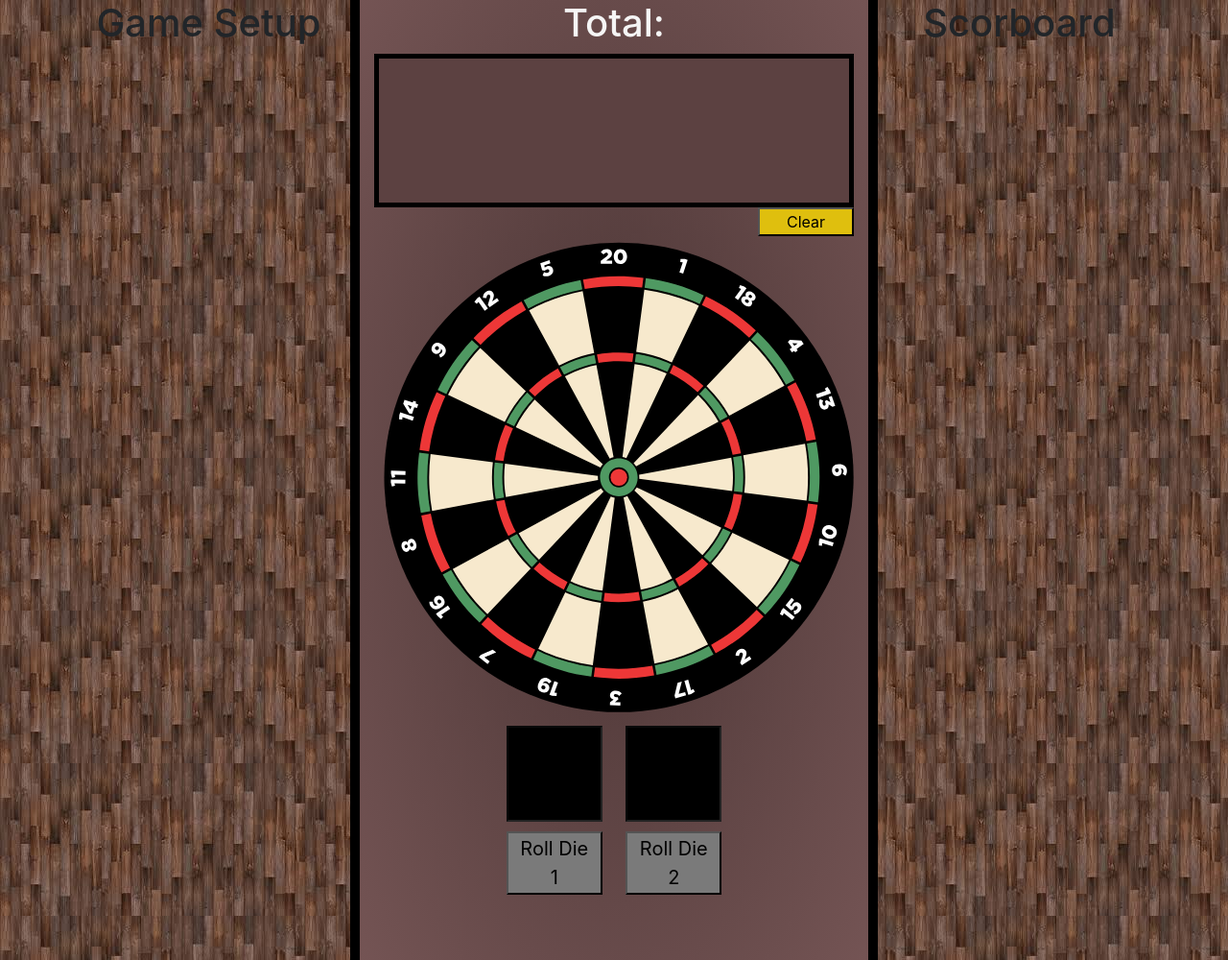
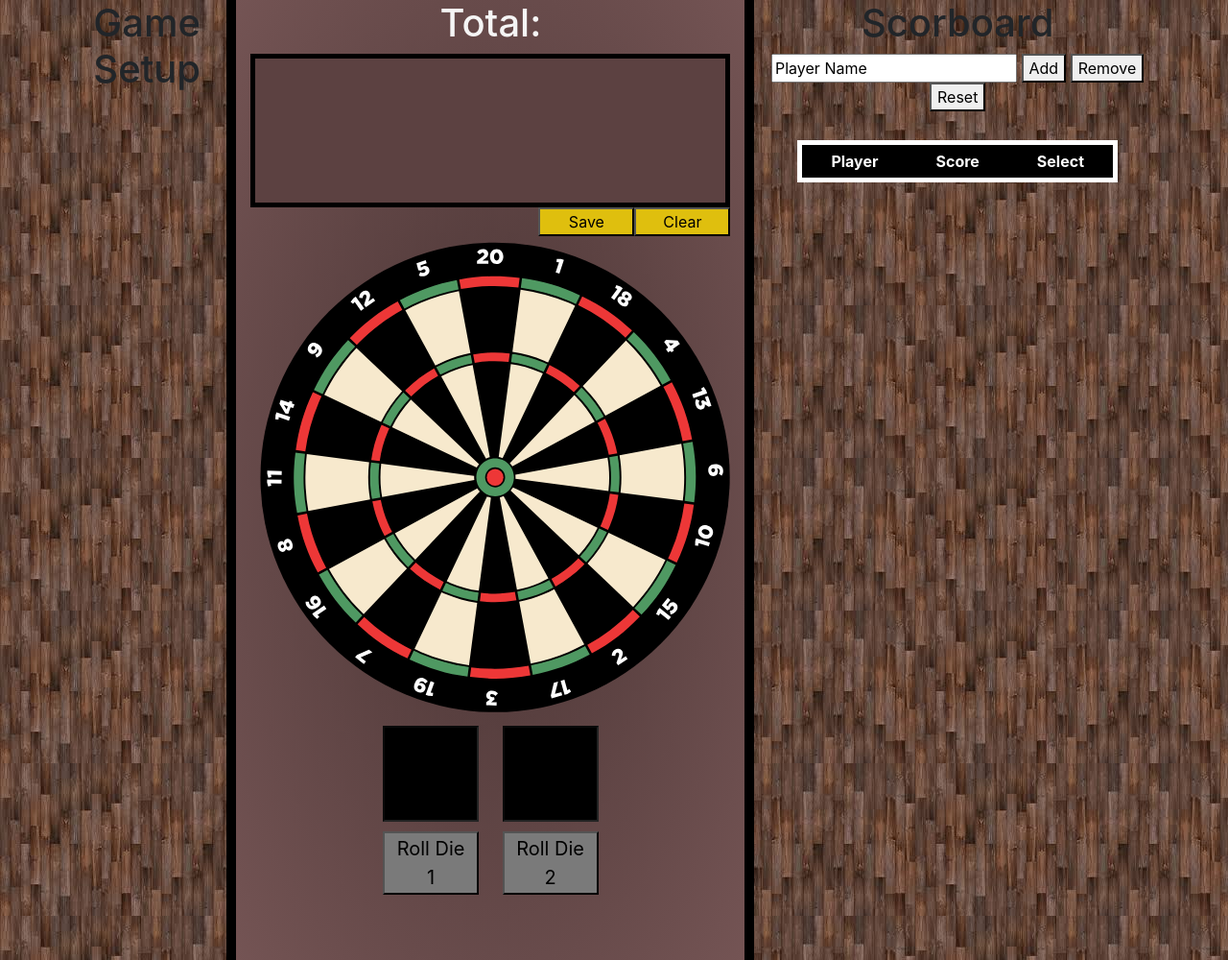
Before and after one commit to jsmit242/Dart-Calculator, a plain HTML site: page index.html in a window 1280 px wide. Shown: the whole page at 96% size. Drawn offline with nearby package versions, Linux system fonts and the light colour scheme.

Commit message:
Created player scoreboard, everything works

```diff
--- a/app.js
+++ b/app.js
@@ -1,4 +1,5 @@
 var sum = 0;
+var playerNumber = 1;
 
 // seizure mode
 var count = [0];
@@ -28,7 +29,7 @@ var color3Rate = .12*colorAllRate;
 var color4Rate = .3*colorAllRate;
 var color5Rate = .1*colorAllRate;
 var color6Rate = .8*colorAllRate;
-var fadeRate = .5;
+var fadeRate = 0.5;
 var seizureMode = false;
 
 function updateValue(wedgeValue){
@@ -59,19 +60,23 @@ function rollDice(dice){
 
 // roll dice on enter
 document.onkeydown = function(e){
-    console.log(e.keyCode)
-    if(e.keyCode == 13){
+    if(e.keyCode == 49){
       rollDice(1);
-      rollDice(2);
+    }
+    else if(e.keyCode == 50){
+        rollDice(2);
+    }
+    else if(e.keyCode == 13){
+        addPlayer();
     }
     else if(e.keyCode == 83 && seizureMode == false){
         console.log("Seizure Mode activated");
-        setInterval(colorFade, fadeRate);
+        var seizure = setInterval(colorFade, fadeRate);
         seizureMode = true;
     }
     else if(e.keyCode == 83 && seizureMode == true){
         console.log("Seizure Mode deactivated");
-        clearInterval(colorFade);
+        clearInterval(seizure);
         seizureMode = false;
         revertSeizureMode();
     }
@@ -80,8 +85,6 @@ document.onkeydown = function(e){
  function revertSeizureMode() {
     document.getElementById("dartboard-column").style.backgroundImage = "radial-gradient(rgba(73, 52, 52, 0.986),rgb(116, 84, 84))";
     document.getElementById("all").style.backgroundImage = "url(\"woodBackground.jpeg\")"
-
-
  }
 
  function colorFade(){
@@ -177,3 +180,74 @@ document.onkeydown = function(e){
     document.getElementById("all").style.backgroundImage =  "linear-gradient(90deg, rgb(" + color4 + ", " + color3 + ", " + color2 + "), rgb(" + color5 + ", " + color6 + ", " + color1 + ")";
 
 }
+
+function selectText(id) {
+    console.log(id)
+    const input = document.getElementById(id);
+    input.focus();
+    input.select();
+  }
+
+function addPlayer() {
+    var table = document.getElementById("playerList");
+    var tr = document.createElement("tr");
+    name = document.getElementById("playerName").value;
+    tr.id = "playerRow"+playerNumber
+    table.appendChild(tr);
+    console.log(name);
+
+    var td1 = document.createElement("td");
+    tr.appendChild(td1);
+    td1.id = "Player" + playerNumber;
+    td1.className = "player"
+    document.getElementById("Player" + playerNumber).innerHTML = name;
+    var td2 = document.createElement("td");
+    tr.appendChild(td2);
+    td2.id = "Score" + playerNumber;
+    td2.className = "score"
+    document.getElementById("Score" + playerNumber).innerHTML = 0;
+
+    var td3 = document.createElement("td");
+    tr.appendChild(td3);
+    td3.id = "Checkbox" + playerNumber;
+    td3.className = "checkbox"
+
+    var checkbox = document.createElement("input");
+    checkbox.type = "checkbox";
+    checkbox.id = "CheckboxInput"+playerNumber
+    checkbox.value = "off"
+    td3.appendChild(checkbox);
+    playerNumber++;
+}
+
+function saveScore(){
+    var score = 0;
+    for (var i=1;i<playerNumber;i++){
+        if (document.getElementById("CheckboxInput"+i).checked == true){
+            score = document.getElementById("Score"+i).innerHTML;
+            document.getElementById("Score"+i).innerHTML = Number(document.getElementById("sumValue").value) + Number(score);
+        }
+    }
+}
+
+function removePlayer(){
+    var table = document.getElementById("playerList");
+    for (var i=1;i<playerNumber;i++){
+        if (document.getElementById("CheckboxInput"+i) != null){
+            if (document.getElementById("CheckboxInput"+i).checked == true){
+                tr = document.getElementById("playerRow"+i)
+                table.removeChild(tr)
+            }
+        }
+    }
+}
+
+function resetPlayer(){
+    for (var i=1;i<playerNumber;i++){
+        if (document.getElementById("CheckboxInput"+i) != null){
+            if (document.getElementById("CheckboxInput"+i).checked == true){
+                document.getElementById("Score"+i).innerHTML = 0;
+            }
+        }
+    }
+}
--- a/index.html
+++ b/index.html
@@ -16,6 +16,7 @@
         <input id="sumValue" disabled maxlength=4>
         <div>
           <button class="clear" onclick="clearValue()">Clear</button>
+          <button class="clear" onclick="saveScore()">Save</button>
         </div>
         <div id="dartboard" class="clickableDartboard">
           <svg id="dartboard" xmlns="http://www.w3.org/2000/svg" xmlns:xlink="http://www.w3.org/1999/xlink" version="1.1" x="0px" y="0px" width="500px" height="500px" viewBox="0 0 787 774" enable-background="new 0 0 787 774" xml:space="preserve">
@@ -110,6 +111,22 @@
       </div>
       <div class="col text-center">
         <h1>Scorboard</h1>
+        <div id="addPlayer">
+          <input id="playerName" type="text" value="Player Name" onclick="selectText('playerName')">
+          <button id="addPlayerButton" onclick="addPlayer()">Add</button>
+          <button id="removePlayerButton" onclick="removePlayer()">Remove</button>
+          <button id="resetPlayerButton" onclick="resetPlayer()">Reset</button>
+          <table id="playerList">
+            <tr>
+              <th>Player</th>
+              <th>Score</th>
+              <th>Select</th>
+            </tr>
+          </table>
+        </div>
+        <div id="players">
+
+        </div>
       </div>
     </div>
   </div>
--- a/styles.css
+++ b/styles.css
@@ -132,3 +132,16 @@ th {
 .roll:hover {
 
 }
+
+#playerList {
+    background-color: rgb(0, 0, 0);
+    color: white;
+    width: 300px;
+    margin: 30px;
+    border: 5px solid rgb(255, 255, 255);
+}
+
+.player {
+    height: 50px;
+    color: rgb(255, 255, 255);
+}
```
